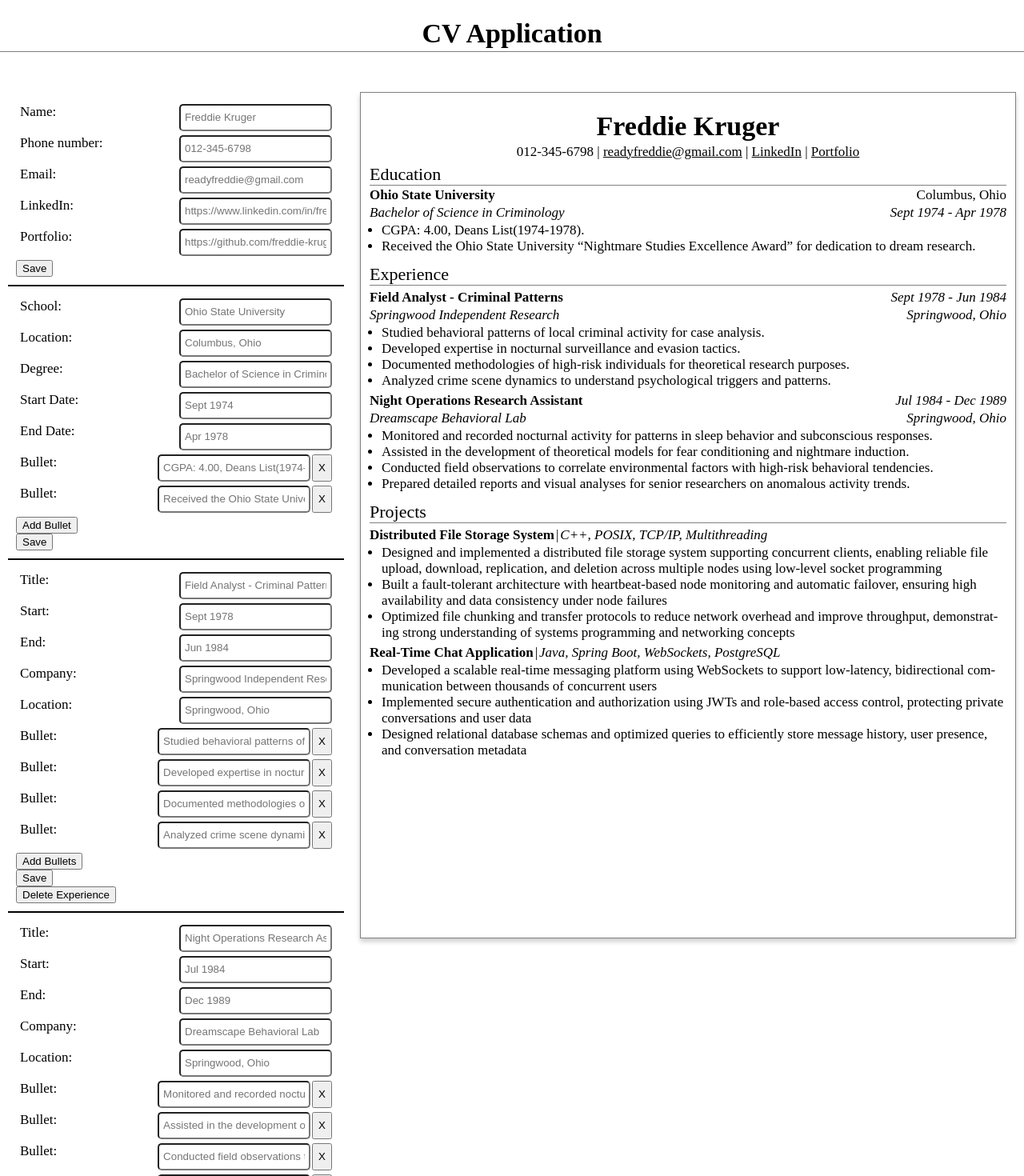
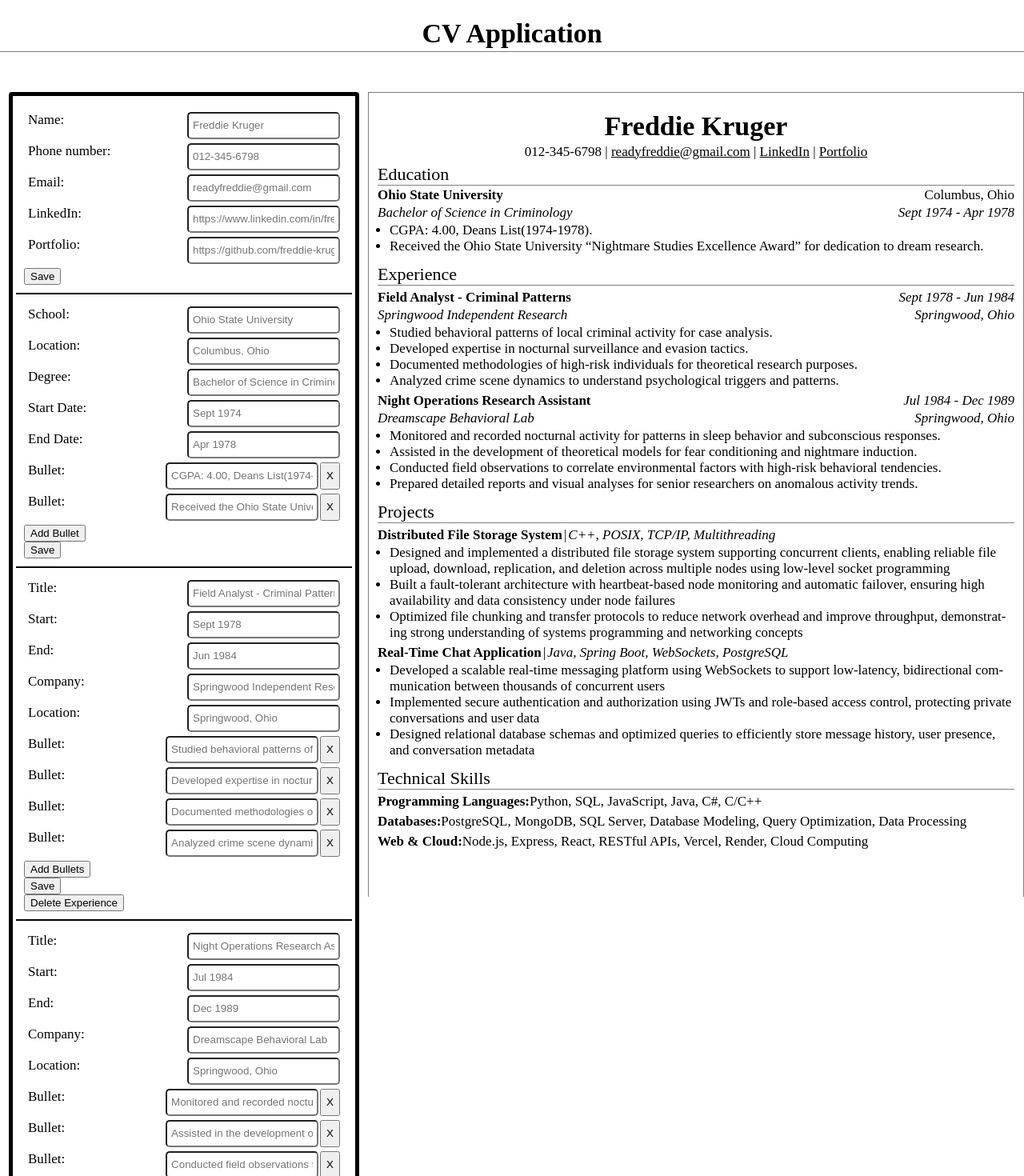
Before and after one commit to AbdirahmanFree/CV-Application, a React (Vite) app: page / in a window 1280 px wide. Shown: the top 1470 px of the page at 80% size. Built offline with nearby package versions, Linux system fonts and the light colour scheme.

Commit message:
built skill component section

```diff
--- a/package.json
+++ b/package.json
@@ -11,7 +11,8 @@
   },
   "dependencies": {
     "react": "^19.2.0",
-    "react-dom": "^19.2.0"
+    "react-dom": "^19.2.0",
+    "react-to-print": "^3.2.0"
   },
   "devDependencies": {
     "@eslint/js": "^9.39.1",
--- a/src/App.css
+++ b/src/App.css
@@ -1,4 +1,23 @@
+@media print {
+  /* Hide UI */
+  header,
+  .builder,
+  .print-btn {
+    display: none !important;
+  }
 
+  /* Remove layout-only borders */
+  .App,
+  .Content {
+    border: none !important;
+    box-shadow: none !important;
+  }
+
+  /* KEEP resume borders */
+  .print-area * {
+    box-shadow: none; /* optional */
+  }
+}
 
 .App {
   display:flex;
@@ -15,6 +34,11 @@
 
 }
 
+.print-area{
+   height: 11in;
+  overflow: hidden;
+}
+
 .Content {
   display: flex;
   flex-direction: row;
--- a/src/App.jsx
+++ b/src/App.jsx
@@ -155,9 +155,13 @@ function App() {
     <div className='App'>
         <Header />
         <div className='Content'>
-          <Builder cvData={cvData} setCvData={setCvData} />
-          <Resume cvData={cvData} />
+          <Builder cvData={cvData} setCvData={setCvData}/>
+          <div className='print-area'>
+            <Resume cvData={cvData}/>
+          </div>
         </div>
+
+
     </div>
   )
 }
--- a/src/components/Resume.jsx
+++ b/src/components/Resume.jsx
@@ -3,15 +3,20 @@ import { PersonalSection } from './ResumeComponents/PersonalSection'
 import { EducationSection } from './ResumeComponents/EducationSection'
 import { ExperienceSection } from './ResumeComponents/ExperienceSection'
 import { ProjectSection } from './ResumeComponents/ProjectSection'
+import { SkillSection } from './ResumeComponents/SkillSection'
 
 function Resume({cvData}){
     return (
+        <>
+
             <div className='resume-container'>
                 <PersonalSection sectionData={cvData.personal} />
                 <EducationSection sectionData={cvData.education} />
                 <ExperienceSection sectionData={cvData.experience} />
                 <ProjectSection sectionData={cvData.projects} />
+                <SkillSection sectionData={cvData.skills} />
             </div>
+        </>
     )
 }
 
--- /dev/null
+++ b/src/components/ResumeComponents/SkillSection.jsx
@@ -0,0 +1,19 @@
+import '../../styles/ResumeSection.css'
+
+function SkillSection({sectionData}){
+    return (
+        <div className='experience container'>
+            <div className='heading'>Technical Skills</div>
+            <div className='section-content'>
+                {sectionData.map(skill => (
+                    <div className='section-container'>
+                        <span className='bold'>{skill.type}{skill.type && ':'}</span>
+                        <span>{skill.skills}</span>
+                    </div>
+                ))}
+            </div>
+        </div>
+    )
+}
+
+export {SkillSection}
--- a/src/styles/Builder.css
+++ b/src/styles/Builder.css
@@ -1,3 +1,7 @@
 .Builder-section {
     margin: 50px auto;
+    border: 5px solid black;
+    padding: 5px 4px;
+    border-radius: 4px;
+
 }
--- a/src/styles/Resume.css
+++ b/src/styles/Resume.css
@@ -1,5 +1,6 @@
 .resume-container {
     overflow-wrap: break-word;
+    overflow-y: hidden;
     word-break: break-word;
     hyphens: auto;
     display: flex;
@@ -15,5 +16,7 @@
     background-color: white;
     box-shadow: 0px 4px 6px rgba(0, 0, 0, 0.2);
     margin: 50px auto;
-
+    position: sticky;
+    top: 24px; /* space from top */
+    align-self: flex-start;
 }
```
Also changed, not shown: 1 other file (tests, documents, lock files or other folders). Lines whose indentation alone changed are shown as unchanged.
